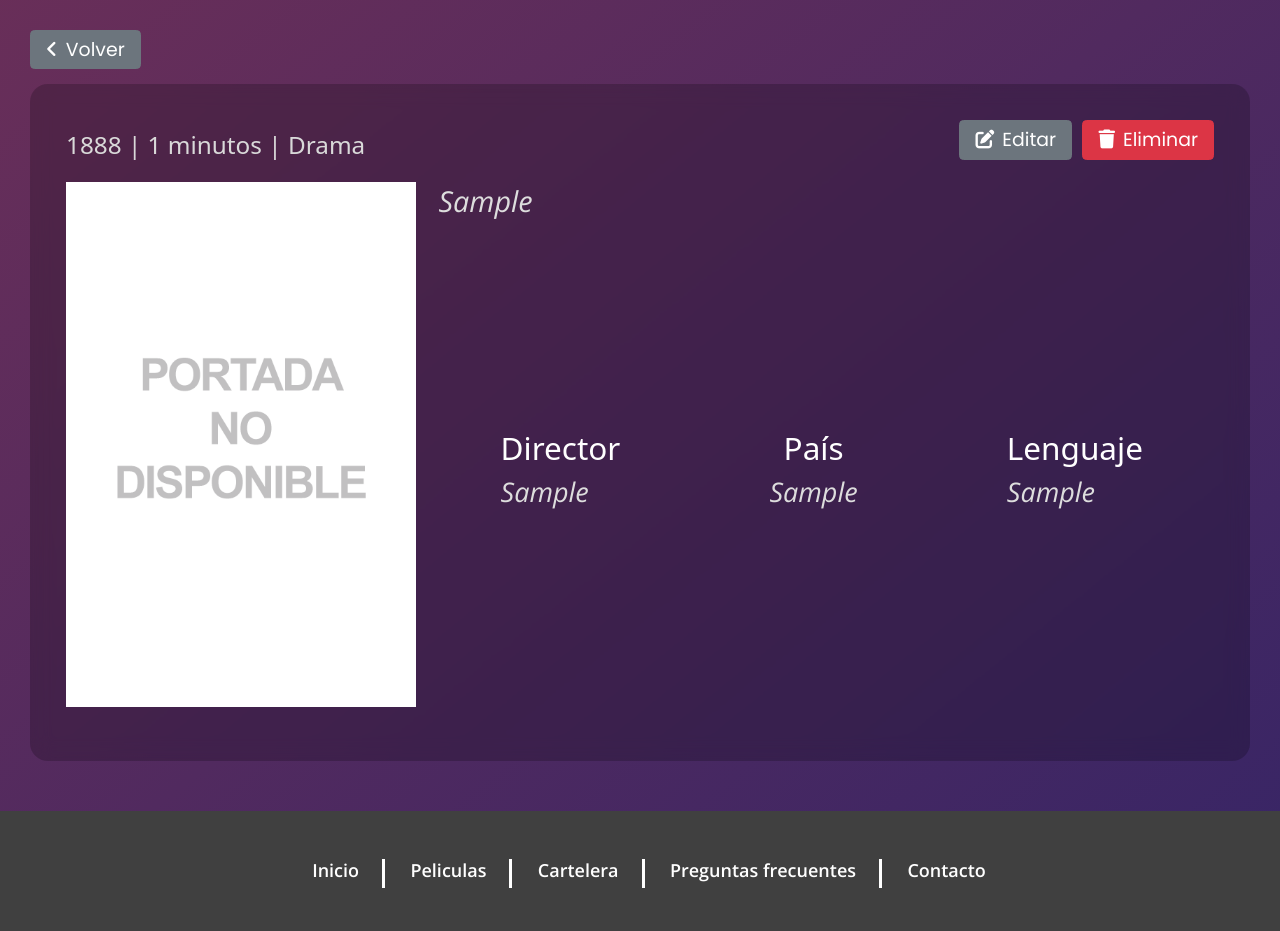
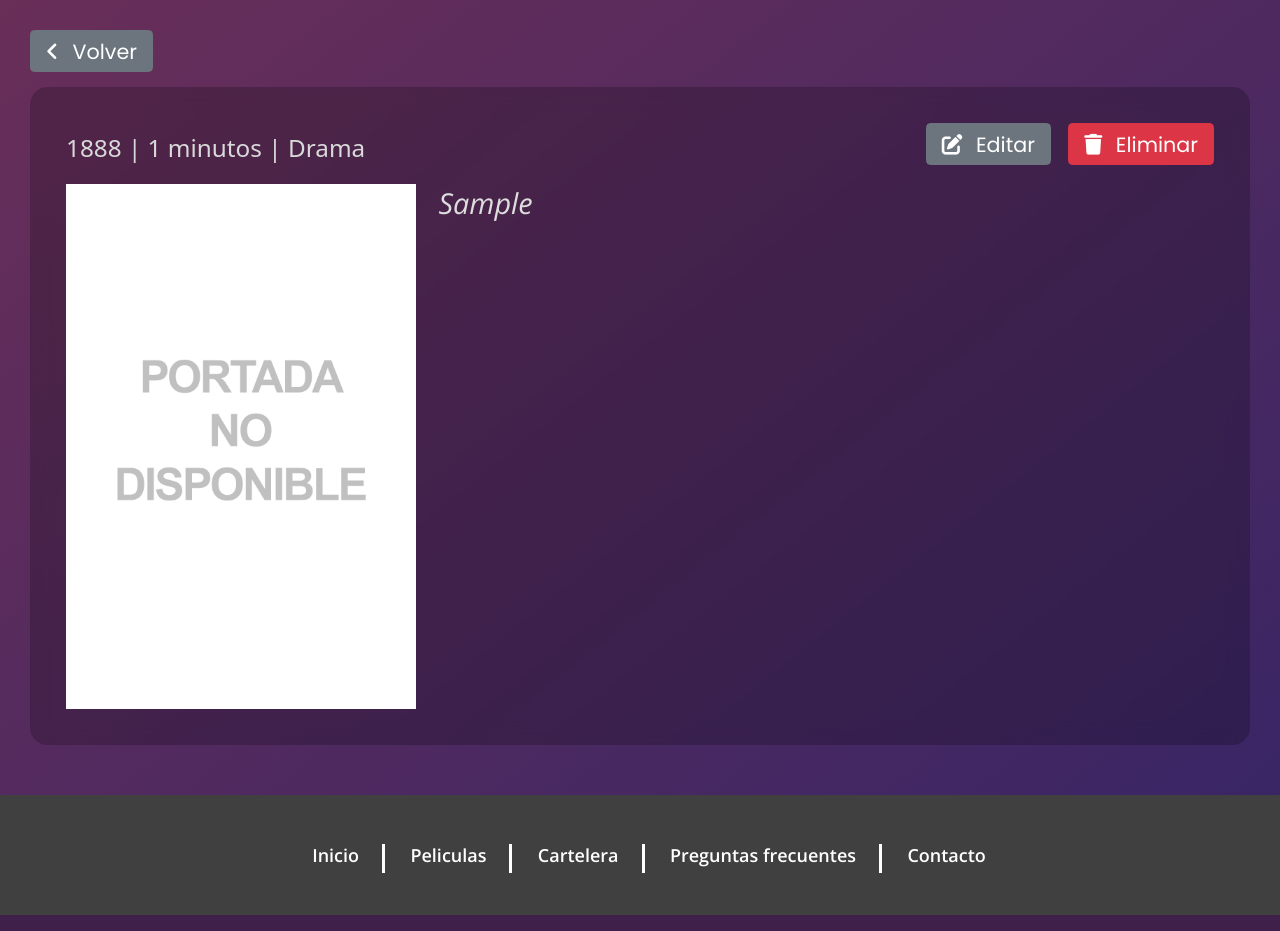
Before and after one commit to Axel-Jeremias/TP-CaC-Final, a Django app: page /peliculas/1/detalles/ in a window 1280 px wide. Shown: the part 100-1031 px from the top of the page. Run offline with Django 4.2, Linux system fonts and the light colour scheme; tables that the repository leaves empty hold one stand-in row (values such as "Sample post").

Commit message:
Aplicar sugerencias del profesor a detalles

```diff
--- a/app_peliculas/templates/peliculas_detalles.html
+++ b/app_peliculas/templates/peliculas_detalles.html
@@ -14,17 +14,22 @@
 
 {% block content %}
     <section id="seccion-detalles">
-        <a id="boton-volver" class="btn btn-secondary btn-lg" href={% url 'peliculas:all' %} role="button">
-            <i class="fa-solid fa-angle-left"></i>Volver
-        </a>
+        <div id="boton-volver">
+            <a class="btn btn-secondary btn-lg" href={% url 'peliculas:all' %} role="button">
+                <i class="fa-solid fa-angle-left"></i>
+                Volver
+            </a>
+        </div>
 
         <div id="detalles-pelicula">
             <div id="botones-editar-borrar">
                 <a class="btn btn-secondary btn-lg" href={% url 'peliculas:editar' pk=pelicula.pk %} role="button">
-                    <i class="fa-solid fa-pen-to-square"></i>Editar
+                    <i class="fa-solid fa-pen-to-square"></i>
+                    Editar
                 </a>
                 <a class="btn btn-danger btn-lg" href={% url 'peliculas:eliminar' pk=pelicula.pk %} role="button">
-                    <i class="fa-solid fa-trash" style="color: #ffffff;"></i>Eliminar
+                    <i class="fa-solid fa-trash" style="color: #ffffff;"></i>
+                    Eliminar
                 </a>
             </div>
 
@@ -42,31 +47,15 @@
                 <div id="informacion">
                     <p><i>{{ pelicula.sinopsis }}</i></p>
 
-                    <div id="otra-info">
-                        <div>
-                            <h4>Director</h4>
-                            <p>{{ pelicula.director }}</p>
+                    {% if pelicula.trailer and pelicula.trailer|es_video_youtube %}
+                        <hr>
+                        <div id="trailer">
+                            <h4>Tráiler</h4>
+                            <iframe src={{ pelicula.trailer|youtube_embed }} title="YouTube video player" frameborder="0" allow="accelerometer; autoplay; clipboard-write; encrypted-media; gyroscope; picture-in-picture; web-share" allowfullscreen></iframe>
                         </div>
-                        <div>
-                            <h4>País</h4>
-                            <p>{{ pelicula.pais }}</p>
-                        </div>
-                        <div>
-                            <h4>Lenguaje</h4>
-                            <p>{{ pelicula.lenguaje }}</p>
-                        </div>
-                    </div>
+                    {% endif %}
                 </div>
             </div>
-
-            {% if pelicula.trailer and pelicula.trailer|es_video_youtube %}
-                <hr>
-
-                <div id="trailer">
-                    <h4>Trailer</h4>
-                    <iframe src={{ pelicula.trailer|youtube_embed }} title="YouTube video player" frameborder="0" allow="accelerometer; autoplay; clipboard-write; encrypted-media; gyroscope; picture-in-picture; web-share" allowfullscreen></iframe>
-                </div>
-            {% endif %}
         </div>
     </section>
 {% endblock %}
--- a/static/css/app/detalles.css
+++ b/static/css/app/detalles.css
@@ -2,19 +2,6 @@
 
 #seccion-detalles {
     color: white;
-
-    /* Clase en común de los botones de volver, editar, y borrar */
-    & .btn {
-        font-size: 2.1rem;
-        font-family: var(--poppins);
-        padding-left: 15px;
-        padding-right: 15px;
-
-        /* Iconos de los botones */
-        & .fa-solid {
-            padding-right: 8px;
-        }
-    }
 
     & h2 {
         font-size: 6rem;
@@ -34,6 +21,31 @@
     margin-bottom: 15px;
 }
 
+#botones-editar-borrar {
+    position: absolute;
+    right: 0;
+    padding-right: inherit;
+
+    /* Solo agregamos margin al segundo boton */
+    & a:not(:first-child) {
+        margin-left: 15px;
+    }
+}
+
+/* Clase en común de los botones de volver, editar, y borrar */
+
+a.btn, button.btn {
+    font-size: 2.3rem;
+    font-family: var(--poppins);
+    padding-left: 15px;
+    padding-right: 15px;
+
+    /* Iconos de los botones */
+    & .fa-solid {
+        padding-right: 8px;
+    }
+}
+
 /* Los detalles de la pelicula */
 
 #detalles-pelicula {
@@ -44,30 +56,19 @@
     padding: 4rem;
 }
 
-#botones-editar-borrar {
-    position: absolute;
-    right: 0;
-    padding-right: inherit;
-
-    /* Solo agregamos margin al segundo boton */
-    & a:not(:first-child) {
-        margin-left: 8px;
-    }
-}
-
 /* Div que contiene la portada y toda la información */
 
 #portada-informacion {
     display: flex;
-    padding: 2rem 1rem 2rem 0;
+    padding: 2rem 1rem 0 0;
 
     & #portada {
         flex: 0 0 350px;
-        height: 525px;
+        width: 350px;
 
         & img {
             width: 100%;
-            height: 100%;
+            height: 525px;
             object-fit: cover;
             overflow: hidden;
         }
@@ -87,30 +88,23 @@
     }
 }
 
-/* Contenedor de los divs con el director, pais, lenguaje, etc. */
+/* Contenedor de los p con el director, pais, lenguaje, etc. */
 #otra-info {
     display: flex;
-    flex-direction: row;
-    flex-wrap: wrap;
+    flex-direction: column;
+    align-items: center;
     flex: 1;
-    justify-content: space-around;
-    align-items: center;
     padding-top: 15px;
+    padding-left: 15px;
 
-    /* Los divs en si */
-    & div {
-        /* Todos los div excepto el primero */
-        &:not(:first-child) {
-            padding-left: 25px;
-        }
+    /* Los p en si */
+    & p {
+        font-size: 3rem;
+        text-align: center;
 
-        & h4 {
-            text-align: center;
-            font-size: 3.5rem;
-        }
-
-        & p {
-            font-size: 3rem;
+        /* Links */
+        & a {
+            text-decoration: none;
             font-style: italic;
             color: #dddddd;
         }
```
